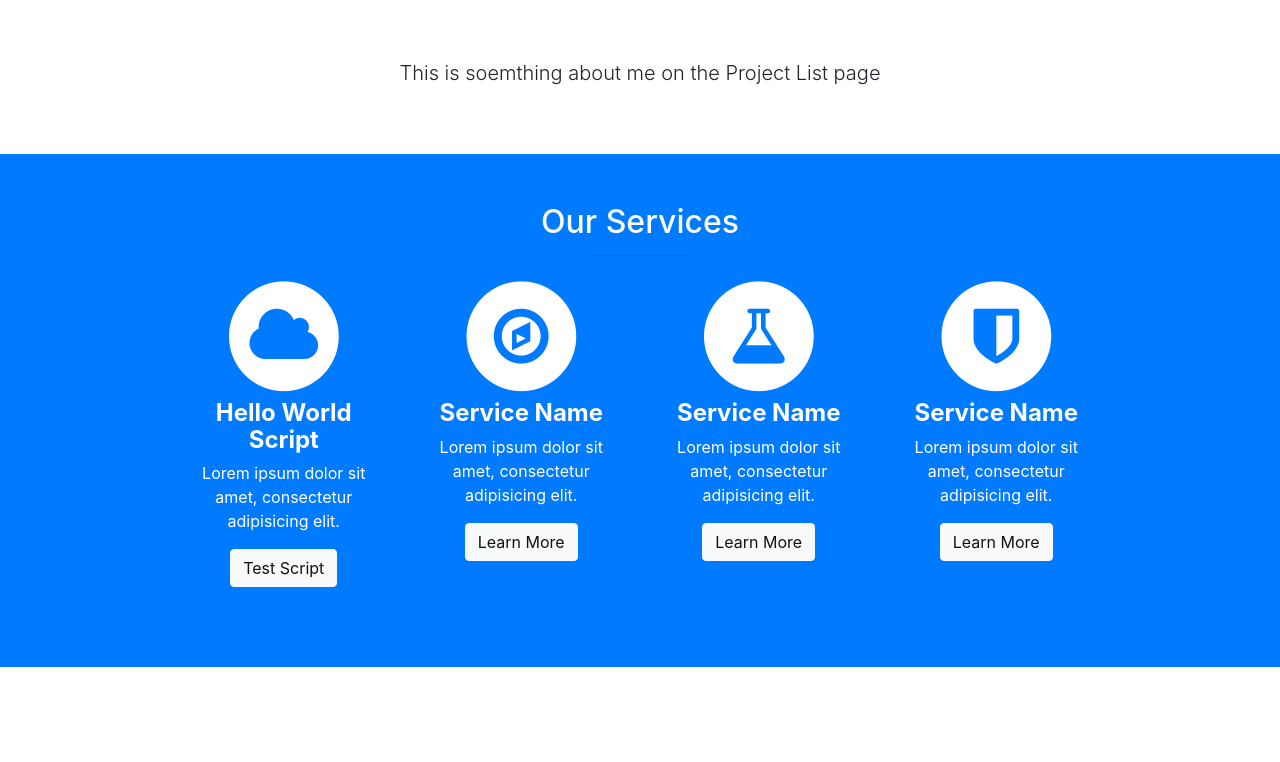
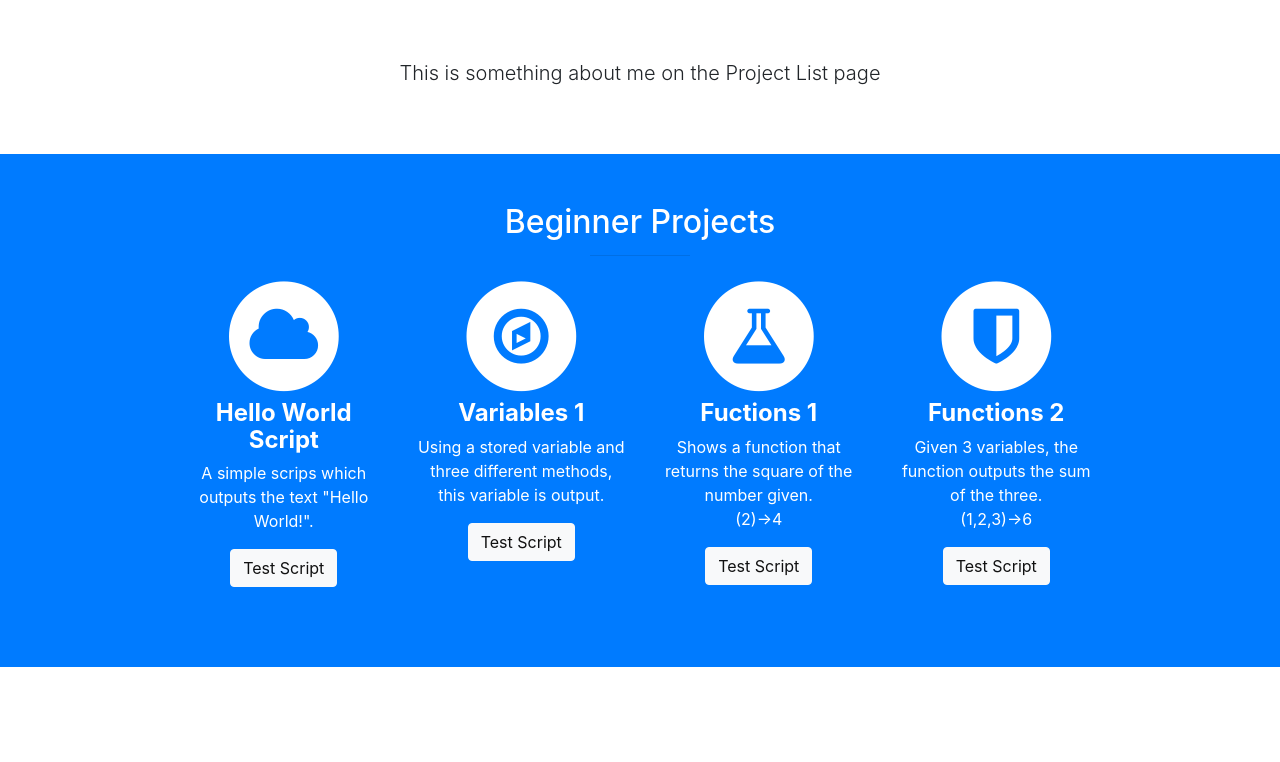
Before and after one commit to Chris150994/Chris150994.github.io, a website with bundled scripts: page ProjectList.html in a window 1280 px wide. Shown: the part 800-1562 px from the top of the page. Built offline with nearby package versions, Linux system fonts and the light colour scheme.

Commit message:
Added 4 test projects with working links

```diff
--- a/ProjectList.html
+++ b/ProjectList.html
@@ -61,7 +61,7 @@
     <section id="about" class="about">
       <div class="container text-center">
         <h2></h2>
-        <p class="lead">This is soemthing about me on the Project List page</p>
+        <p class="lead">This is something about me on the Project List page</p>
       </div>
       <!-- /.container -->
     </section>
@@ -71,7 +71,7 @@
       <div class="container">
         <div class="row text-center">
           <div class="col-lg-10 mx-auto">
-            <h2>Our Services</h2>
+            <h2>Beginner Projects</h2>
             <hr class="small">
             <div class="row">
               <div class="col-md-3 col-sm-6">
@@ -83,8 +83,8 @@
                   <h4>
                     <strong>Hello World Script</strong>
                   </h4>
-                  <p>Lorem ipsum dolor sit amet, consectetur adipisicing elit.</p>
-                  <a href="#" class="btn btn-light">Test Script</a>
+                  <p>A simple scrips which outputs the text "Hello World!".</p>
+                  <a href="https://chris150994.github.io/Projects/Creating%20a%20Script.html" class="btn btn-light">Test Script</a>
                 </div>
               </div>
               <div class="col-md-3 col-sm-6">
@@ -94,10 +94,10 @@
                     <i class="fa fa-compass fa-stack-1x text-primary"></i>
                   </span>
                   <h4>
-                    <strong>Service Name</strong>
+                    <strong>Variables 1</strong>
                   </h4>
-                  <p>Lorem ipsum dolor sit amet, consectetur adipisicing elit.</p>
-                  <a href="#" class="btn btn-light">Learn More</a>
+                  <p>Using a stored variable and three different methods, this variable is output.</p>
+                  <a href="https://chris150994.github.io/Projects/Variables%201.html" class="btn btn-light">Test Script</a>
                 </div>
               </div>
               <div class="col-md-3 col-sm-6">
@@ -107,10 +107,10 @@
                     <i class="fa fa-flask fa-stack-1x text-primary"></i>
                   </span>
                   <h4>
-                    <strong>Service Name</strong>
+                    <strong>Fuctions 1</strong>
                   </h4>
-                  <p>Lorem ipsum dolor sit amet, consectetur adipisicing elit.</p>
-                  <a href="#" class="btn btn-light">Learn More</a>
+                  <p>Shows a function that returns the square of the number given. <br /> (2)->4</p>
+                  <a href="https://chris150994.github.io/Projects/Function%201.html" class="btn btn-light">Test Script</a>
                 </div>
               </div>
               <div class="col-md-3 col-sm-6">
@@ -120,10 +120,10 @@
                     <i class="fa fa-shield fa-stack-1x text-primary"></i>
                   </span>
                   <h4>
-                    <strong>Service Name</strong>
+                    <strong>Functions 2</strong>
                   </h4>
-                  <p>Lorem ipsum dolor sit amet, consectetur adipisicing elit.</p>
-                  <a href="#" class="btn btn-light">Learn More</a>
+                  <p>Given 3 variables, the function outputs the sum of the three. <br /> (1,2,3)->6</p>
+                  <a href="https://chris150994.github.io/Projects/Functions%201.html" class="btn btn-light">Test Script</a>
                 </div>
               </div>
             </div>
```
Also changed, not shown: index.html (+1 -1 lines).
